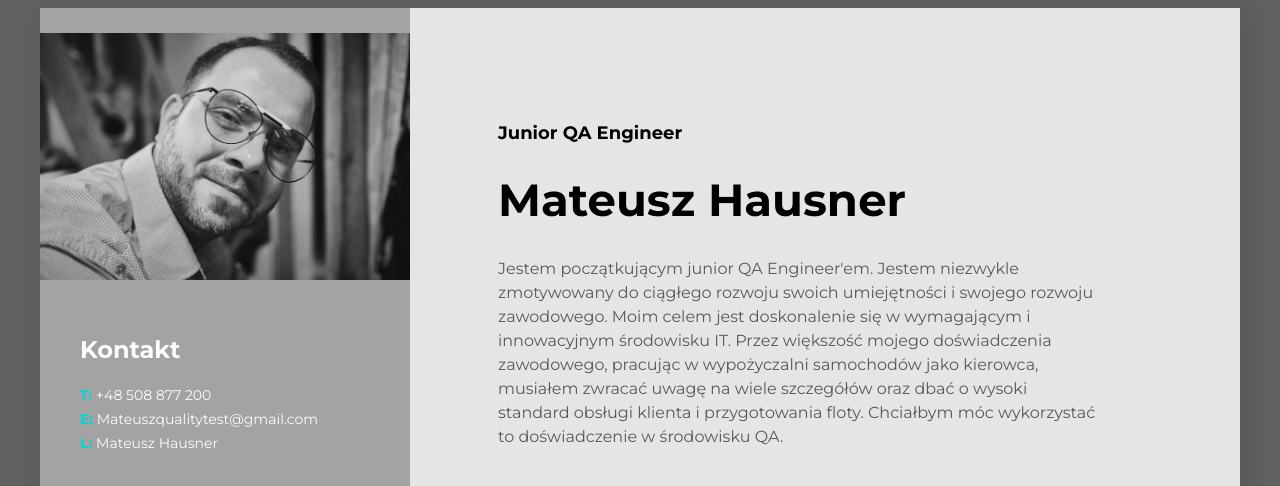
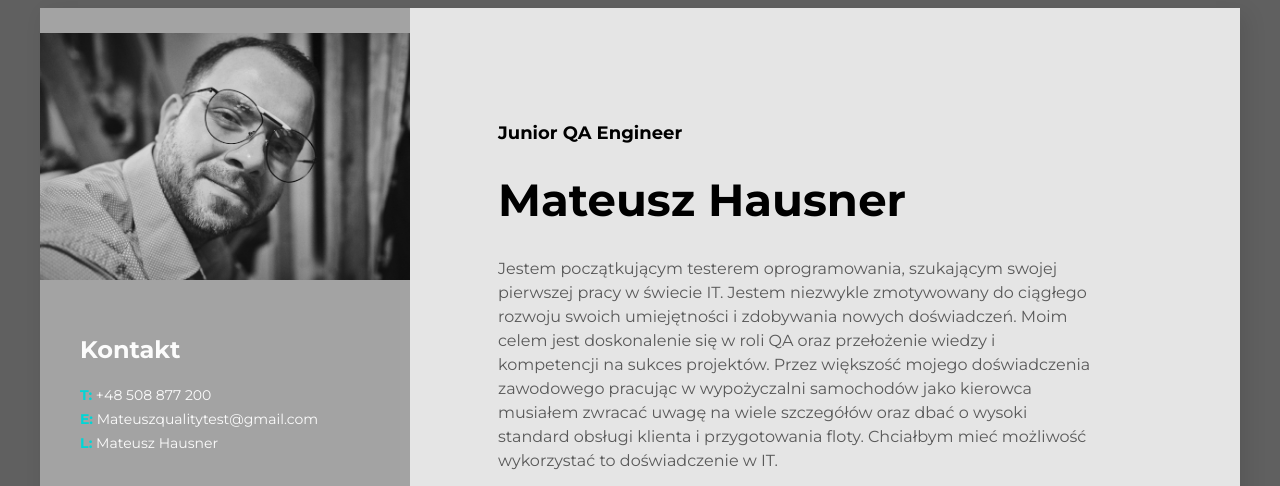
Before and after one commit to Hausner92/webCV, a plain HTML site: page index.html in a window 1280 px wide. Shown: the top 486 px of the page. Drawn offline with Linux system fonts and the light colour scheme.

Commit message:
Update index.html
przeredagowanie mojego opisu

```diff
--- a/index.html
+++ b/index.html
@@ -22,14 +22,15 @@
           <h1>Mateusz Hausner</h1>
 
           <p class="description">
-            Jestem początkującym junior QA Engineer'em. Jestem niezwykle
-            zmotywowany do ciągłego rozwoju swoich umiejętności i swojego
-            rozwoju zawodowego. Moim celem jest doskonalenie się w wymagającym i
-            innowacyjnym środowisku IT. Przez większość mojego doświadczenia
-            zawodowego, pracując w wypożyczalni samochodów jako kierowca,
-            musiałem zwracać uwagę na wiele szczegółów oraz dbać o wysoki
-            standard obsługi klienta i przygotowania floty. Chciałbym móc
-            wykorzystać to doświadczenie w środowisku QA.
+            Jestem początkującym testerem oprogramowania, szukającym swojej pierwszej
+pracy w świecie IT. Jestem niezwykle zmotywowany do ciągłego rozwoju swoich
+umiejętności i zdobywania nowych doświadczeń. Moim celem jest doskonalenie
+się w roli QA oraz przełożenie wiedzy i kompetencji na sukces projektów. Przez
+większość mojego doświadczenia zawodowego pracując w wypożyczalni
+samochodów jako kierowca musiałem zwracać uwagę na wiele szczegółów oraz
+dbać o wysoki standard obsługi klienta i przygotowania floty. Chciałbym mieć
+możliwość wykorzystać to doświadczenie w IT.
+
           </p>
         </div>
         <div class="projects">
```
